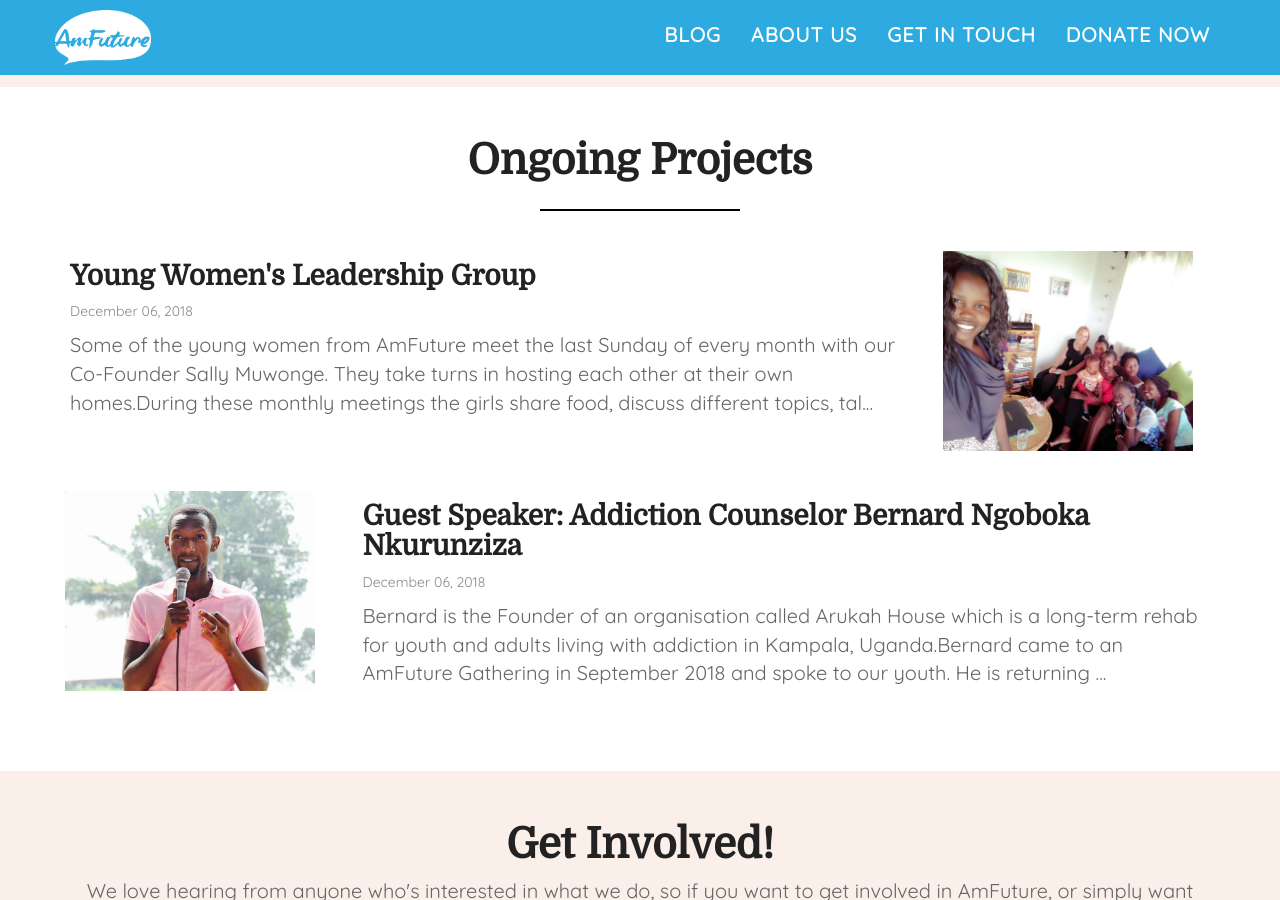
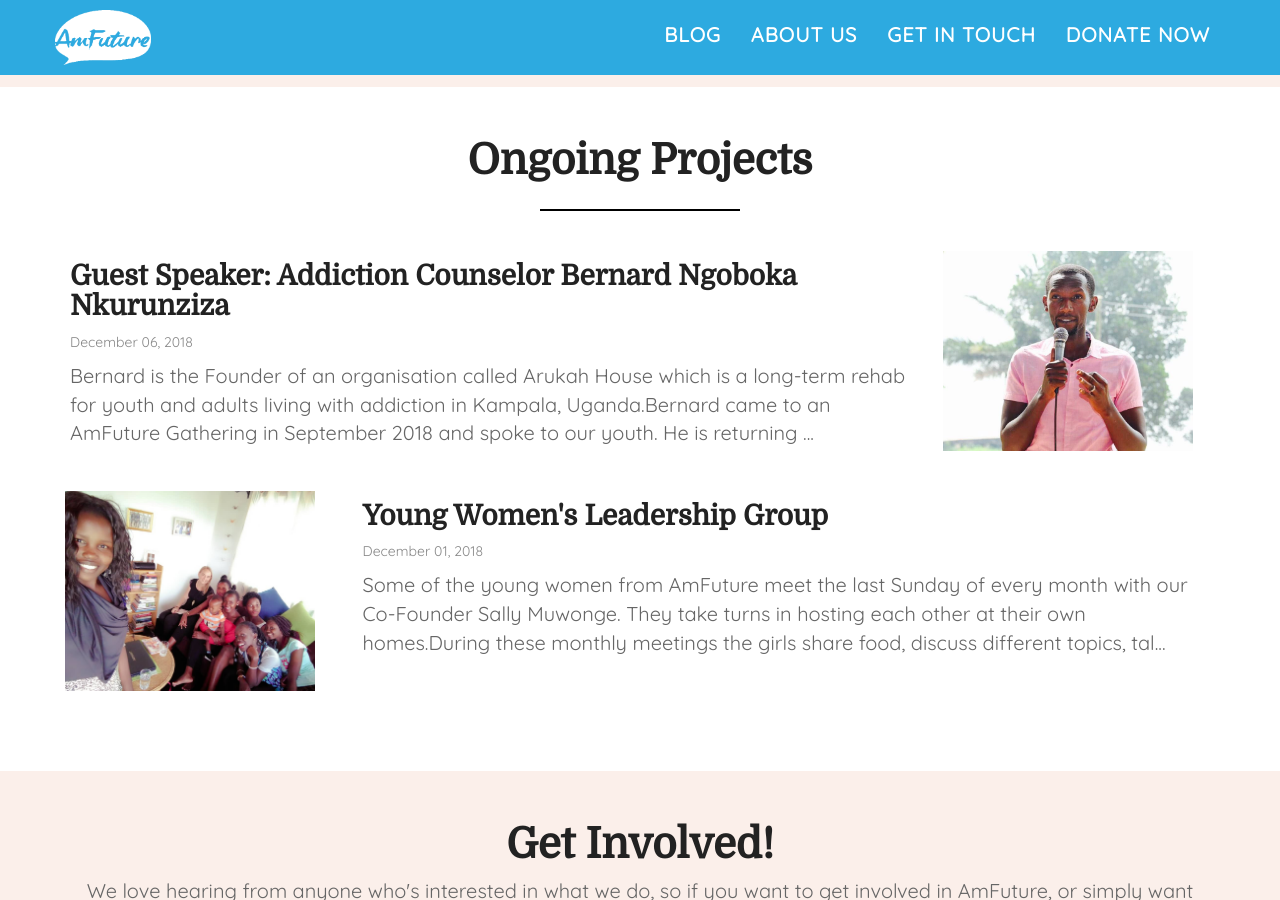
Before and after one commit to tomhamiltonstubber/amfutureug.com, a Jekyll site: the page built from index.html, in a window 1280 px wide and 900 px high, scrolled down 1353 px. Built offline with Jekyll 4.4.1, drawn with Linux system fonts in a browser that asks for light colours; nearby versions of some CDN libraries.

Commit message:
Fix md again

```diff
--- a/_posts/2018-12-06-young-women-s-leadership-group.md
+++ b/_posts/2018-12-06-young-women-s-leadership-group.md
@@ -1,7 +1,7 @@
 ---
 title: Young Women's Leadership Group
 layout: post
-date: 2018-12-06 16:15:36 +0000
+date: 2018-12-01 16:15:36 +0000
 thumbnail: "/static/img/TCNM8713.jpg"
 page_content: "![](/static/img/TCNM8713.jpg)\n\nSome of the young women from AmFuture
   meet the last Sunday of every month with our Co-Founder Sally Muwonge. They take
--- a/blog.html
+++ b/blog.html
@@ -27,7 +27,7 @@
               <span class="fa fa-user">{{ post.author }}</span>
             </div>
           </div>
-          <p>{{ post.page_content | strip_html | strip_newlines | truncate: 250 }}</p>
+          <p>{{ post.page_content | markdownify | strip_html | strip_newlines | truncate: 250 }}</p>
         </a>
       </div>
       <hr/>
```
